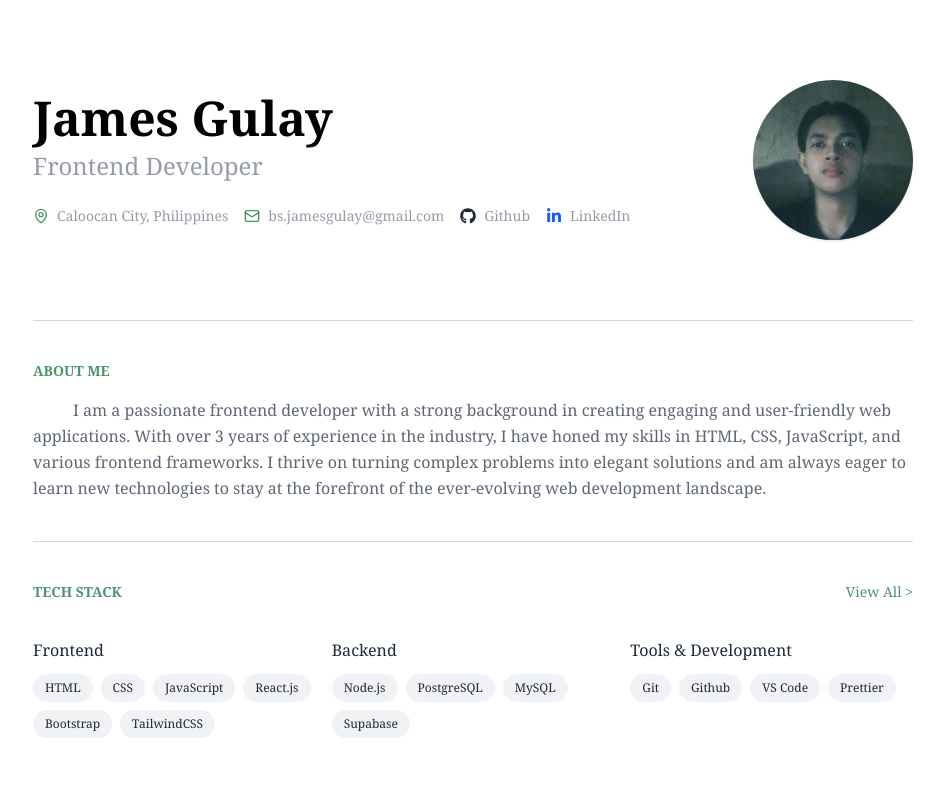
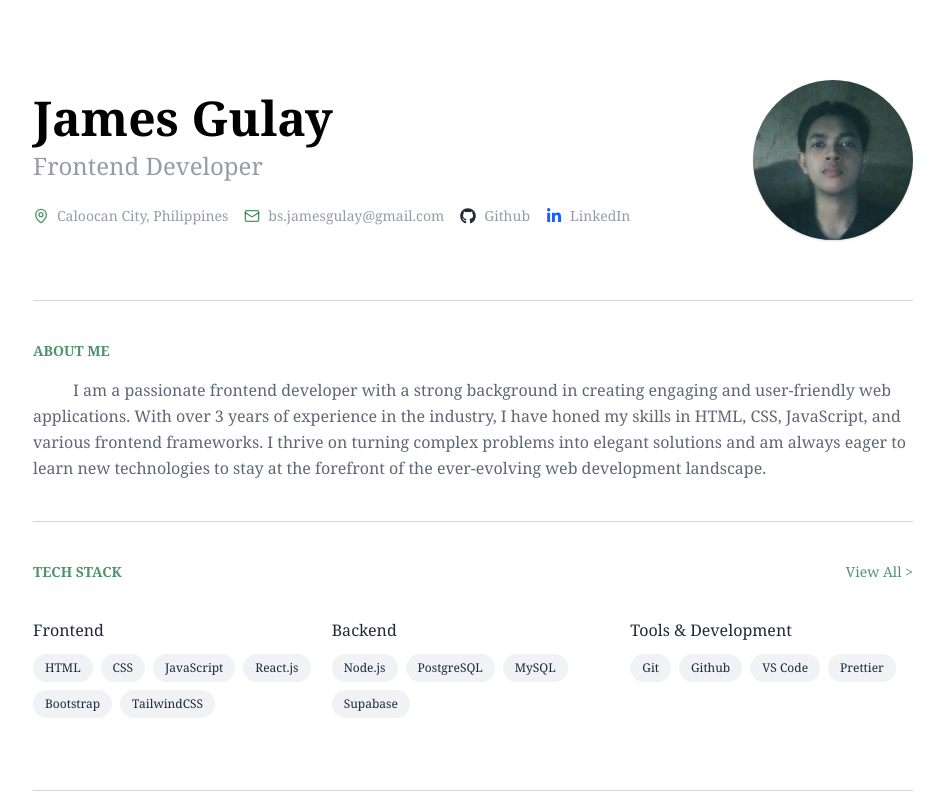
Before and after one commit to giacomoverdura/JGPortfolio, a React (Vite) app: page / in a window 1280 px wide. Shown: the top 800 px of the page, without its empty margins (167-1111 px from the left). Built offline with nearby package versions, Linux system fonts and the light colour scheme.

Commit message:
fix: header alignment when adjusting mobile size width

```diff
--- a/src/components/Header.tsx
+++ b/src/components/Header.tsx
@@ -3,9 +3,9 @@ import {FaGithub, FaLinkedinIn} from 'react-icons/fa';
 
 export default function Header() {
   return (
-    <section id="header" className="mb-10 border-b border-gray-300 pb-10 md:pb-20">
-      <div className="flex flex-col-reverse md:flex-row items-center justify-between gap-8">
-        <div className="name text-center md:text-left">
+    <section id="header" className="mb-10 border-b border-gray-300 pb-10 md:pb-15">
+      <div className="flex flex-col-reverse lg:flex-row items-center justify-between gap-8">
+        <div className="name text-center lg:text-left">
           <h1 className="text-4xl md:text-5xl font-semibold">James Gulay</h1>
           <p className="text-xl md:text-2xl font-sm text-gray-500/70 mt-2">Frontend Developer</p>
 
@@ -36,7 +36,7 @@ export default function Header() {
         </div>
 
         <div className="image">
-          <img src="./profile.jpg" alt="Profile Picture" className="size-32 md:size-40 rounded-full bg-gray-200 object-cover shadow-sm" />
+          <img src="./profile.jpg" alt="Profile Picture" className="size-40 lg:size-40 rounded-full bg-gray-200 object-cover shadow-sm" />
         </div>
 
       </div>
```
